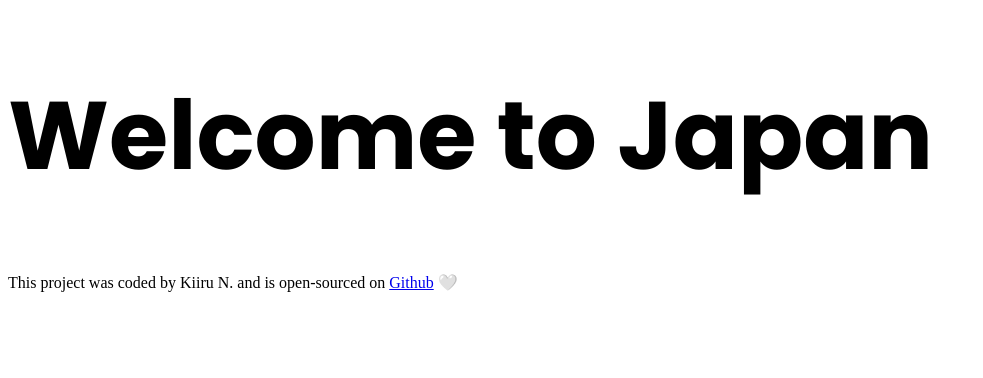
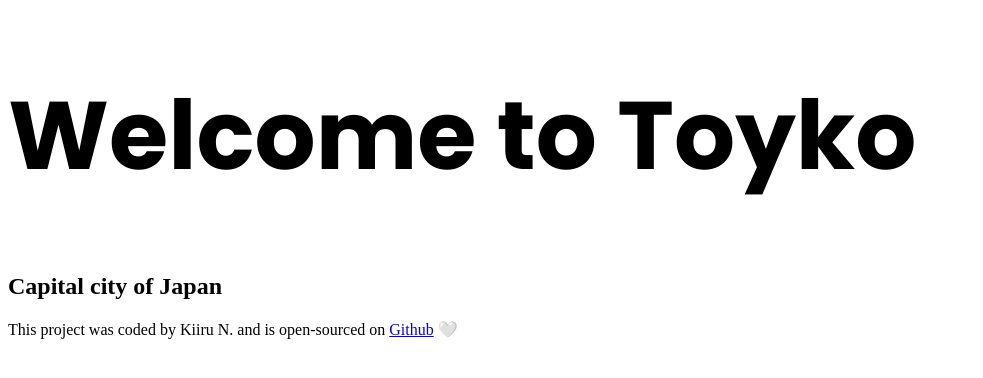
Before and after one commit to kiiru-sn/japan-travel-project, a plain HTML site: page index.html in a window 1280 px wide. Shown: the whole page, without its empty margins (0-983 px from the left). Drawn offline with Linux system fonts and the light colour scheme.

Commit message:
added subtitle to homepage

```diff
--- a/index.html
+++ b/index.html
@@ -14,10 +14,11 @@
       rel="stylesheet"
     />
     <link rel="stylesheet" href="src/styles.css" />
-    <title>Welcome to Japan</title>
+    <title>Welcome to Tokyo</title>
   </head>
   <body>
-    <h1>Welcome to Japan</h1>
+    <h1>Welcome to Toyko</h1>
+    <h2>Capital city of Japan</h2>
     <footer>
       This project was coded by Kiiru N. and is open-sourced on
       <a href="https://github.com/kiiru-sn/japan-travel-project" target="_blank"
```
